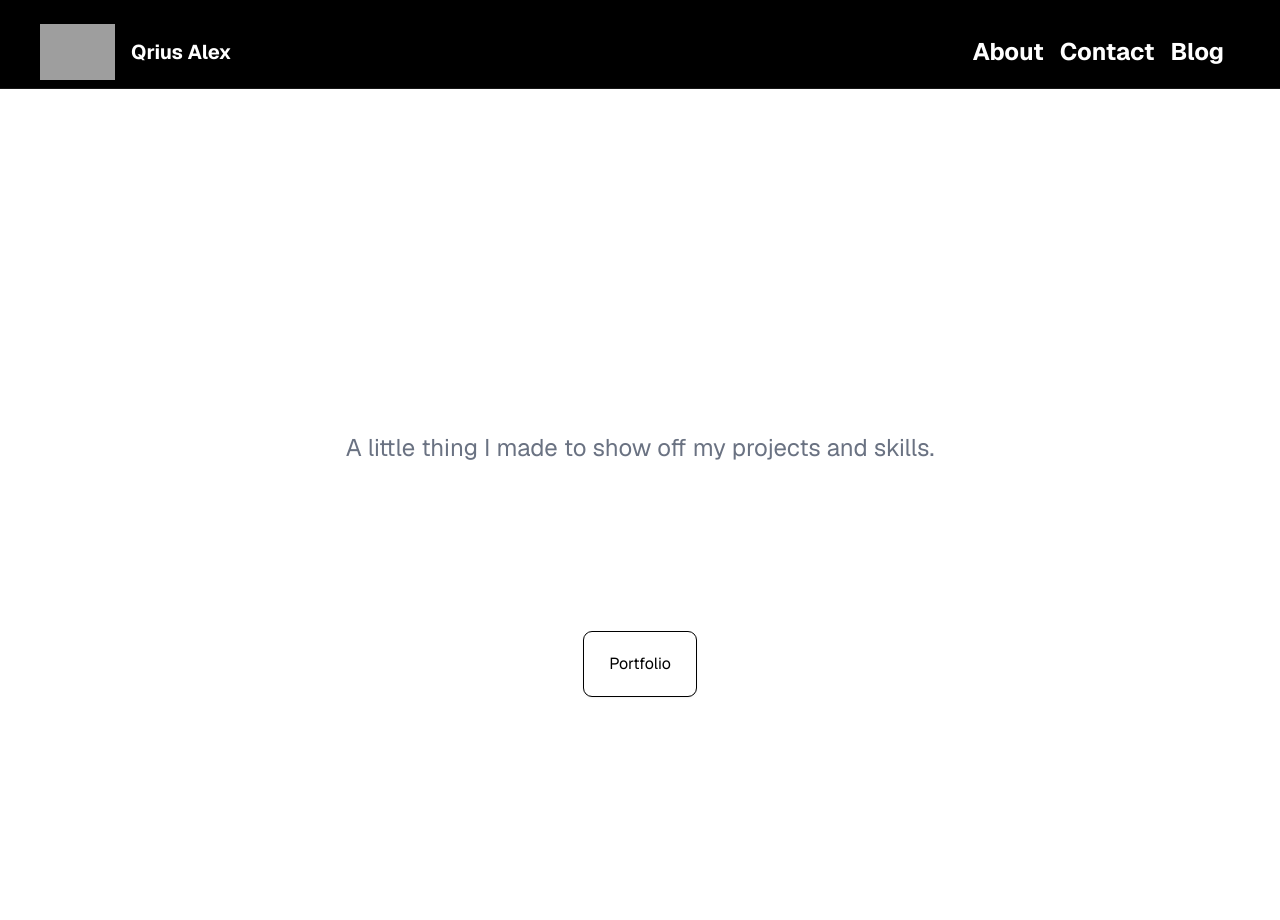
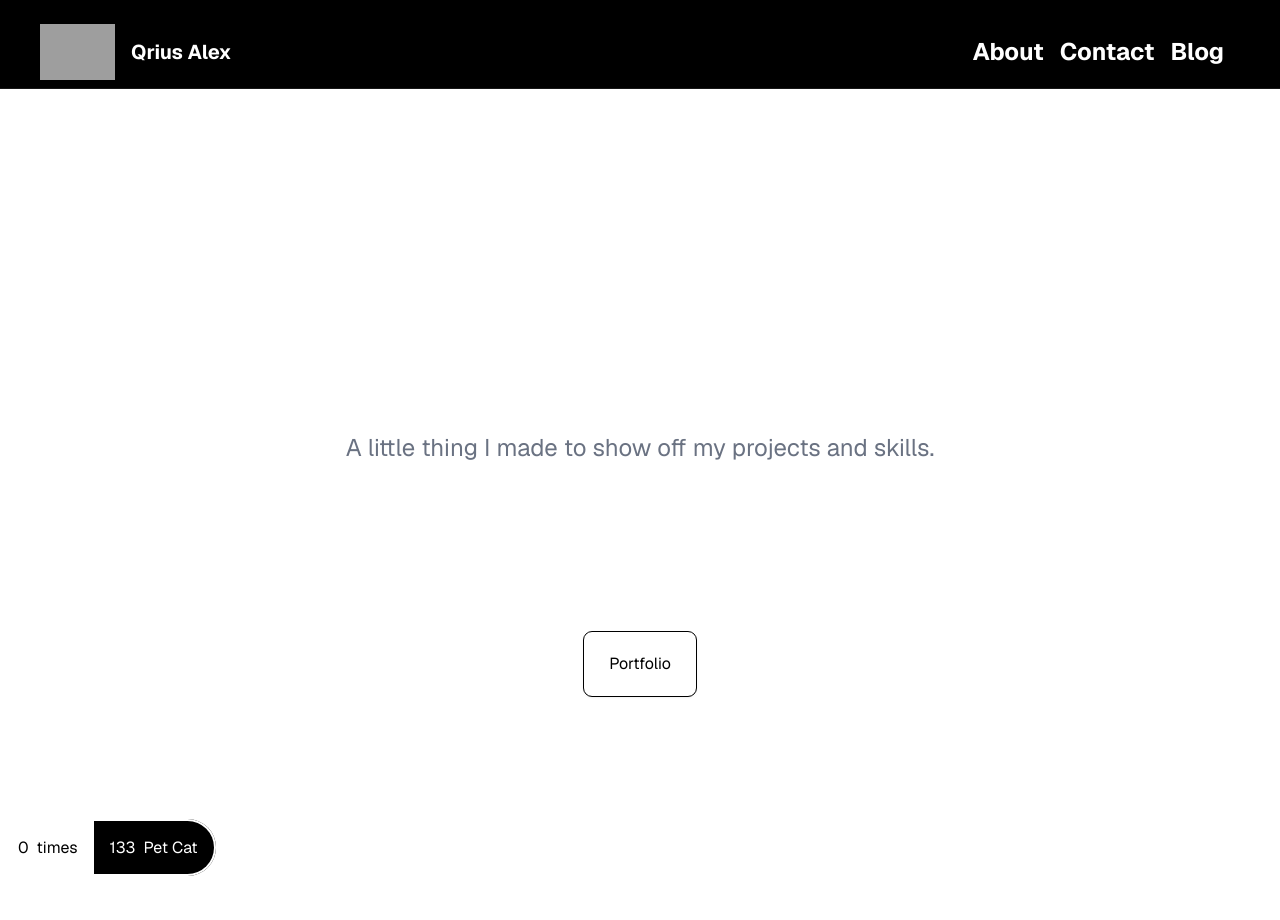
Before and after one commit to QriusDev/Qrius-Portfolio, a Next.js app: page / in a window 1280 px wide. Shown: the top 920 px of the page. Built offline with nearby package versions, Linux system fonts and the light colour scheme; grey boxes are pictures that could not be loaded.

Commit message:
feat: init pet cat functionality

```diff
--- a/src/app/page.tsx
+++ b/src/app/page.tsx
@@ -1,16 +1,22 @@
+"use client";
+
 import SectionViewWidget from "./widgets/section-view-widget";
 import IntroSectionView from "./sections/intro-section-view";
 import PortfolioSectionView from "./sections/portfolio-section-view";
 import CardSectionView from "./sections/card-section-view";
 import BlogCarousel from "./sections/blog-carousel-section-view";
+import { CookiesProvider } from "react-cookie";
+import PetCatWidget from "./widgets/pet-cat-widget";
 
 
 export default function Home() {
   return (
+    <CookiesProvider>
       <main className="flex flex-col row-start-2">
         <SectionViewWidget>
           <IntroSectionView />
         </SectionViewWidget>
+        <PetCatWidget></PetCatWidget>
         <SectionViewWidget extraStyle="bg-white">
           <BlogCarousel />
         </SectionViewWidget>
@@ -21,5 +27,6 @@ export default function Home() {
           <PortfolioSectionView />
         </SectionViewWidget>
       </main>
+    </CookiesProvider>
   );
 }
--- /dev/null
+++ b/src/app/util/number-util.tsx
@@ -0,0 +1,25 @@
+export function CapNumberLabel(value: number, fixed: number = 1): Array<string> {
+    const incrementUnit = ['', 'K', 'M', 'B', 'T'];
+    let incrementUnitIndex: number = 0;
+    let num = value;
+
+    const retVal: Array<string> = [];
+    if (value >= 1000)
+    {
+        for (let i:number = 0; i < incrementUnit.length; ++i)
+        {
+            const reducedCount = value / Math.pow(1000, i);
+            if (reducedCount < 1000)
+            {
+                incrementUnitIndex = i;
+
+                num = reducedCount;
+                break;
+            }
+        }
+    }
+
+    retVal.push((num % 1 !== 0) ? num.toFixed(fixed) : num.toString());
+    retVal.push(incrementUnit[incrementUnitIndex]);
+    return retVal;
+}
--- /dev/null
+++ b/src/app/widgets/pet-cat-widget.tsx
@@ -0,0 +1,47 @@
+"use client";
+
+import { useCookies } from "react-cookie";
+import { useState, useEffect } from "react";
+import { CapNumberLabel } from "app/util/number-util";
+
+/**
+ * This widget is a button that when clicked will increment the amount of times it is clicked in a local variable.
+ *
+ */
+export default function PetCatWidget() {
+    const [cookies, setCookie] = useCookies(['pets']);
+    const [pets, setPets] = useState(0);
+
+    const localPetCount = cookies.pets ? cookies.pets : pets;
+    const globalPetCount = 133;
+    const cappedLocalPetCountLabel = CapNumberLabel(localPetCount);
+    const cappedGlobalPetCountLabel = CapNumberLabel(globalPetCount);
+
+
+    useEffect(() => {
+        if (!cookies.pets || pets > cookies.pets)
+        {
+            setCookie('pets', pets, {path: '/'});
+            console.log(cookies.pets);
+        }
+    }, [pets, setCookie, cookies.pets])
+
+    function handlePetCat() {
+        setPets(localPetCount + 1);
+    }
+
+    return (
+        <>
+            <button className="w-fit hover:cursor-pointer z-10" onClick={handlePetCat}>
+                <span className="rounded-l-full bg-white p-4 text-black border-l-2 border-t-2 border-b-2 border-white">
+                    {cappedLocalPetCountLabel[0]}{cappedLocalPetCountLabel[1]}&nbsp;
+                    times
+                </span>
+                <span className="rounded-r-full bg-black p-4 text-white border-r-2 border-t-2 border-b-2 border-white">
+                    {cappedGlobalPetCountLabel[0]}{cappedGlobalPetCountLabel[1]}&nbsp;
+                    Pet Cat
+                </span>
+            </button>
+        </>
+    )
+}
```
Also changed, not shown: package.json (+7 -6 lines), 1 other file (tests, documents, lock files or other folders). Lines whose indentation alone changed are shown as unchanged.
